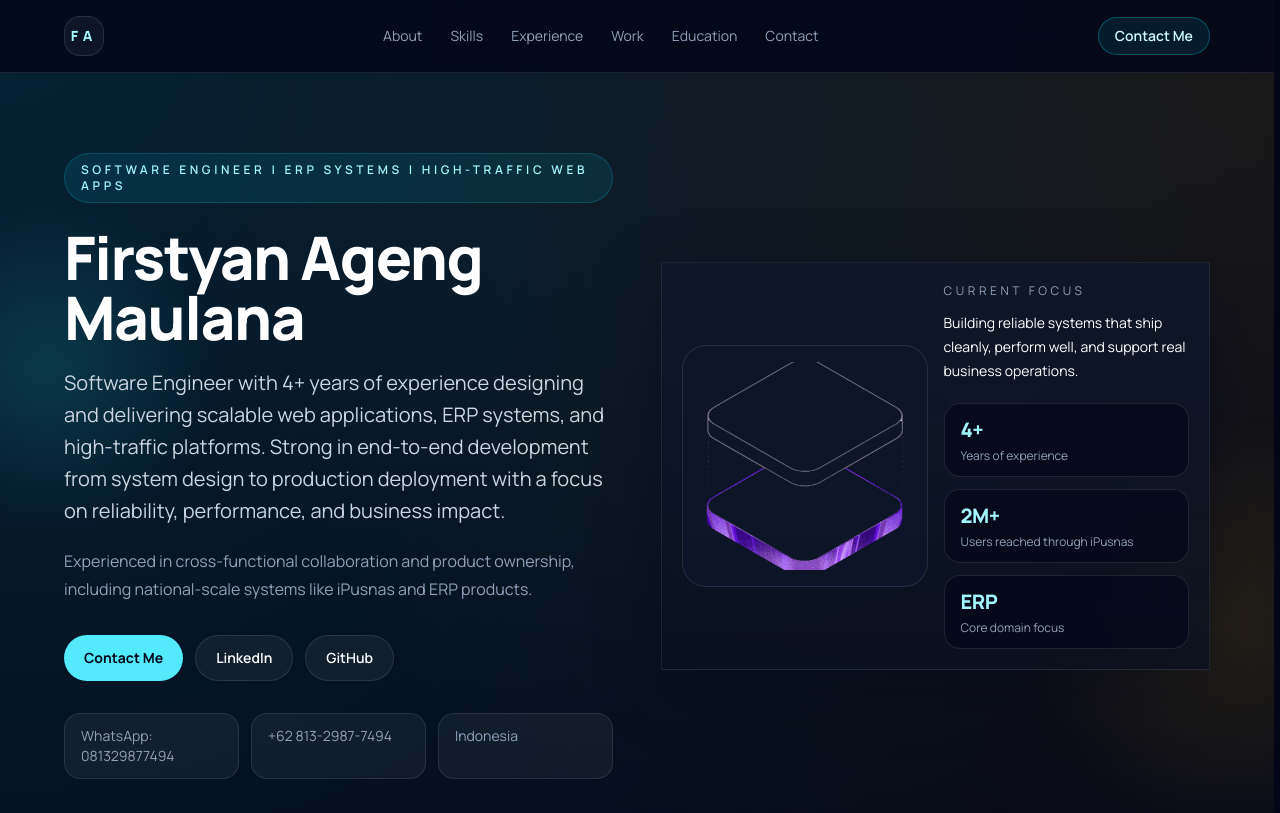
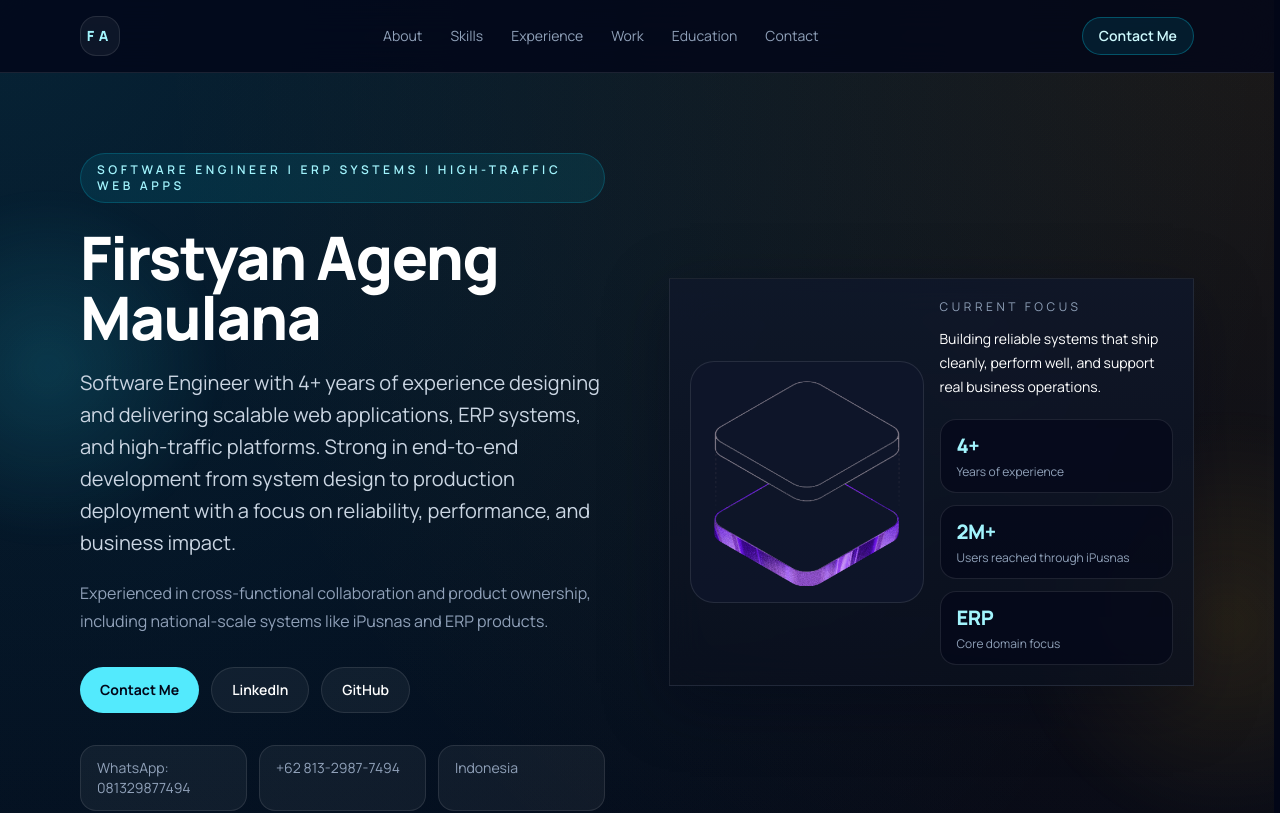
Before and after one commit to solvtech-89/portfolio-ian-, a React (Vite) app: page / in a window 1280 px wide. Shown: the top 813 px of the page. Built offline with nearby package versions, Linux system fonts and the light colour scheme.

Commit message:
Fix hero section balance: aggressive gap spacing and explicit width constraints

```diff
--- a/src/App.css
+++ b/src/App.css
@@ -65,6 +65,8 @@
     margin-right: auto;
     padding-left: 2rem;
     padding-right: 2rem;
+    /* Debug: visualize container */
+    /* border: 1px solid rgba(34, 211, 238, 0.3); */
   }
 
   @media (min-width: 640px) {
@@ -81,11 +83,19 @@
     }
   }
 
+  @media (min-width: 1280px) {
+    .site-container {
+      padding-left: 5rem;
+      padding-right: 5rem;
+    }
+  }
+
   .section-pad {
     position: relative;
     z-index: 1;
     padding-top: 6rem;
     padding-bottom: 2rem;
+    width: 100%;
   }
 
   .glass-card {
--- a/src/App.jsx
+++ b/src/App.jsx
@@ -199,8 +199,8 @@ function Navbar() {
 function Hero() {
   return (
     <section id="about" className="section-pad pb-10 pt-14 sm:pt-20">
-      <div className="site-container grid items-center gap-8 lg:grid-cols-2 lg:gap-12">
-        <div>
+      <div className="site-container grid items-center gap-6 sm:gap-8 md:gap-10 lg:grid-cols-2 lg:gap-16">
+        <div className="w-full min-w-0">
           <span className="inline-flex rounded-full border border-cyan-400/20 bg-cyan-400/10 px-4 py-2 text-xs font-semibold uppercase tracking-[0.3em] text-cyan-200">
             Software Engineer | ERP Systems | High-Traffic Web Apps
           </span>
```
Also changed, not shown: src/index.css (+7 -1 lines).
